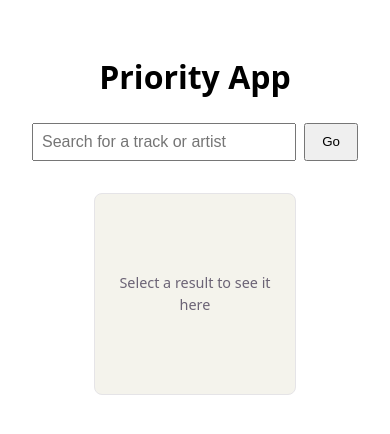
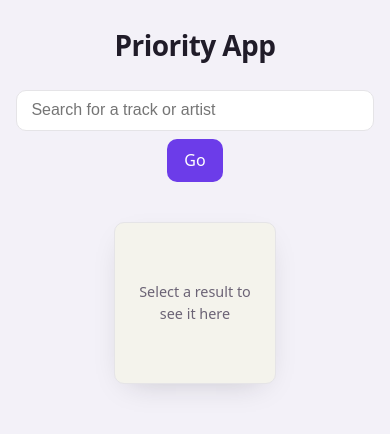
Before and after one commit to leon7713/Priority-App, a React (Vite) app: page / in a window 390 px wide. Shown: the top 434 px of the page. Built offline with nearby package versions, Linux system fonts and the light colour scheme.

Commit message:
style: visual polish and responsive layout

```diff
--- a/src/App.css
+++ b/src/App.css
@@ -1,14 +1,14 @@
 .app {
   max-width: 600px;
   margin: 0 auto;
-  padding: 2rem;
+  padding: 2.5rem 1.5rem 3rem;
   text-align: center;
 }
 
-.search-box {
-  display: flex;
-  gap: 0.5rem;
-  justify-content: center;
+.app h1 {
+  margin: 0 0 1.5rem;
+  font-size: 1.75rem;
+  letter-spacing: -0.02em;
 }
 
 .visually-hidden {
@@ -23,14 +23,52 @@
   border: 0;
 }
 
+.search-box {
+  display: flex;
+  gap: 0.5rem;
+  justify-content: center;
+}
+
 .search-box input {
   flex: 1;
-  padding: 0.5rem;
+  padding: 0.65rem 0.9rem;
   font-size: 1rem;
+  color: var(--color-text);
+  background: var(--color-surface);
+  border: 1px solid var(--color-border);
+  border-radius: var(--radius);
 }
 
-.search-box button {
-  padding: 0.5rem 1rem;
+.search-box input:focus-visible {
+  border-color: var(--color-accent);
+}
+
+.search-box button,
+.pagination button,
+.recent-searches button,
+.status-message--error button {
+  padding: 0.6rem 1.1rem;
+  font: inherit;
+  font-weight: 500;
+  color: #fff;
+  background: var(--color-accent);
+  border: none;
+  border-radius: var(--radius);
+  cursor: pointer;
+  transition: background-color 0.15s ease;
+}
+
+.search-box button:hover,
+.pagination button:not(:disabled):hover,
+.recent-searches button:hover,
+.status-message--error button:hover {
+  background: var(--color-accent-hover);
+}
+
+.pagination button:disabled {
+  background: var(--color-border);
+  color: var(--color-text-muted);
+  cursor: not-allowed;
 }
 
 .results-list {
@@ -38,11 +76,20 @@
   padding: 0;
   margin: 1.5rem 0 0;
   text-align: left;
+  background: var(--color-surface);
+  border: 1px solid var(--color-border);
+  border-radius: var(--radius);
+  overflow: hidden;
+  box-shadow: var(--shadow);
 }
 
 .results-list li {
   padding: 0;
-  border-bottom: 1px solid #e5e4e7;
+  border-bottom: 1px solid var(--color-border);
+}
+
+.results-list li:last-child {
+  border-bottom: none;
 }
 
 .result-item {
@@ -50,24 +97,26 @@
   display: flex;
   align-items: center;
   gap: 0.75rem;
-  padding: 0.5rem;
+  padding: 0.6rem 0.9rem;
   background: none;
   border: none;
   text-align: left;
   font: inherit;
+  color: inherit;
   cursor: pointer;
+  transition: background-color 0.1s ease;
 }
 
 .result-item:hover,
 .result-item:focus-visible {
-  background: rgba(0, 0, 0, 0.04);
+  background: var(--color-surface-muted);
 }
 
 .result-item__thumb {
   width: 40px;
   height: 40px;
   object-fit: cover;
-  border-radius: 4px;
+  border-radius: 6px;
   flex-shrink: 0;
 }
 
@@ -75,42 +124,51 @@
   display: flex;
   gap: 0.5rem;
   justify-content: center;
-  margin-top: 1rem;
-}
-
-.pagination button {
-  padding: 0.5rem 1rem;
+  margin-top: 1.25rem;
 }
 
 .recent-searches {
-  margin-top: 2rem;
+  margin-top: 2.5rem;
   text-align: left;
+}
+
+.recent-searches h2 {
+  font-size: 1rem;
+  color: var(--color-text-muted);
+  margin: 0 0 0.75rem;
 }
 
 .recent-searches ul {
   list-style: none;
   padding: 0;
+  margin: 0;
   display: flex;
   gap: 0.5rem;
   flex-wrap: wrap;
 }
 
 .recent-searches button {
-  padding: 0.4rem 0.8rem;
+  padding: 0.4rem 0.9rem;
+  font-weight: 400;
+  background: var(--color-surface-muted);
+  color: var(--color-text);
+}
+
+.recent-searches button:hover {
+  background: var(--color-border);
 }
 
 .status-message {
   margin: 1.5rem 0 0;
-  color: #6b6375;
+  color: var(--color-text-muted);
 }
 
 .status-message--error {
-  color: #b3261e;
+  color: var(--color-error);
 }
 
 .status-message--error button {
   margin-top: 0.5rem;
-  padding: 0.4rem 1rem;
 }
 
 .spinner {
@@ -134,14 +192,15 @@
 .image-container {
   width: 200px;
   height: 200px;
-  margin: 2rem auto 0;
+  margin: 2.5rem auto 0;
   display: flex;
   align-items: center;
   justify-content: center;
-  border: 1px solid #e5e4e7;
-  border-radius: 8px;
+  border: 1px solid var(--color-border);
+  border-radius: var(--radius);
   overflow: hidden;
-  background: #f4f3ec;
+  background: var(--color-surface-muted);
+  box-shadow: var(--shadow);
 }
 
 .image-container__button {
@@ -162,7 +221,7 @@
 
 .image-container__placeholder {
   padding: 1rem;
-  color: #6b6375;
+  color: var(--color-text-muted);
   font-size: 0.9rem;
 }
 
@@ -179,8 +238,9 @@
   position: fixed;
   z-index: 1000;
   object-fit: cover;
-  border-radius: 4px;
+  border-radius: 6px;
   pointer-events: none;
+  box-shadow: var(--shadow);
 }
 
 .track-player {
@@ -189,4 +249,25 @@
   max-width: 400px;
   height: 120px;
   margin: 1rem auto 0;
+  border-radius: var(--radius);
+  overflow: hidden;
 }
+
+@media (max-width: 480px) {
+  .app {
+    padding: 1.5rem 1rem 2rem;
+  }
+
+  .image-container {
+    width: 160px;
+    height: 160px;
+  }
+
+  .search-box {
+    flex-wrap: wrap;
+  }
+
+  .search-box input {
+    flex-basis: 100%;
+  }
+}
--- a/src/index.css
+++ b/src/index.css
@@ -1,8 +1,42 @@
 :root {
   color-scheme: light dark;
   font: 16px/1.5 system-ui, 'Segoe UI', Roboto, sans-serif;
+
+  --color-bg: #f3f1f8;
+  --color-surface: #ffffff;
+  --color-surface-muted: #f4f3ec;
+  --color-text: #201c29;
+  --color-text-muted: #6b6375;
+  --color-border: #e5e4e7;
+  --color-accent: #6c3ce9;
+  --color-accent-hover: #5a2fd0;
+  --color-error: #b3261e;
+  --radius: 10px;
+  --shadow: 0 10px 30px -15px rgba(32, 28, 41, 0.25);
+}
+
+@media (prefers-color-scheme: dark) {
+  :root {
+    --color-bg: #17151d;
+    --color-surface: #211e29;
+    --color-surface-muted: #2a2733;
+    --color-text: #f1eff5;
+    --color-text-muted: #a89fb3;
+    --color-border: #383347;
+    --color-accent: #a081f5;
+    --color-accent-hover: #b699f7;
+    --color-error: #ff8177;
+    --shadow: 0 10px 30px -15px rgba(0, 0, 0, 0.6);
+  }
 }
 
 body {
   margin: 0;
+  background: var(--color-bg);
+  color: var(--color-text);
 }
+
+*:focus-visible {
+  outline: 2px solid var(--color-accent);
+  outline-offset: 2px;
+}
```
